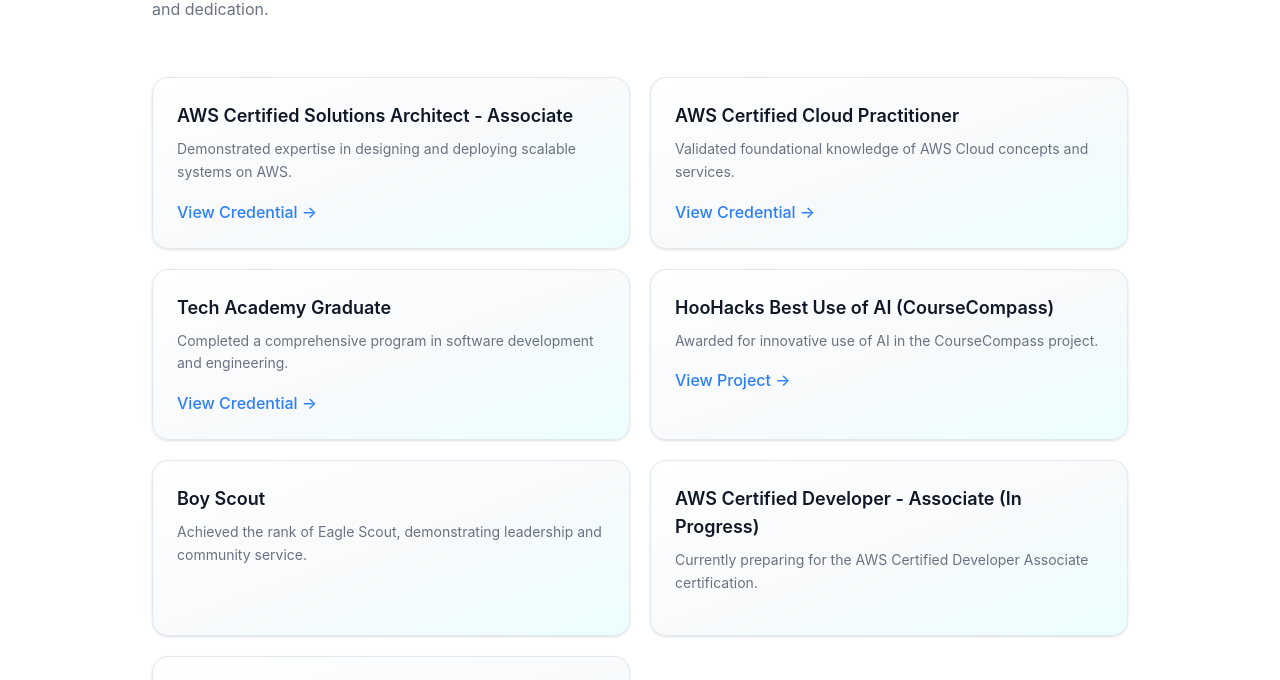
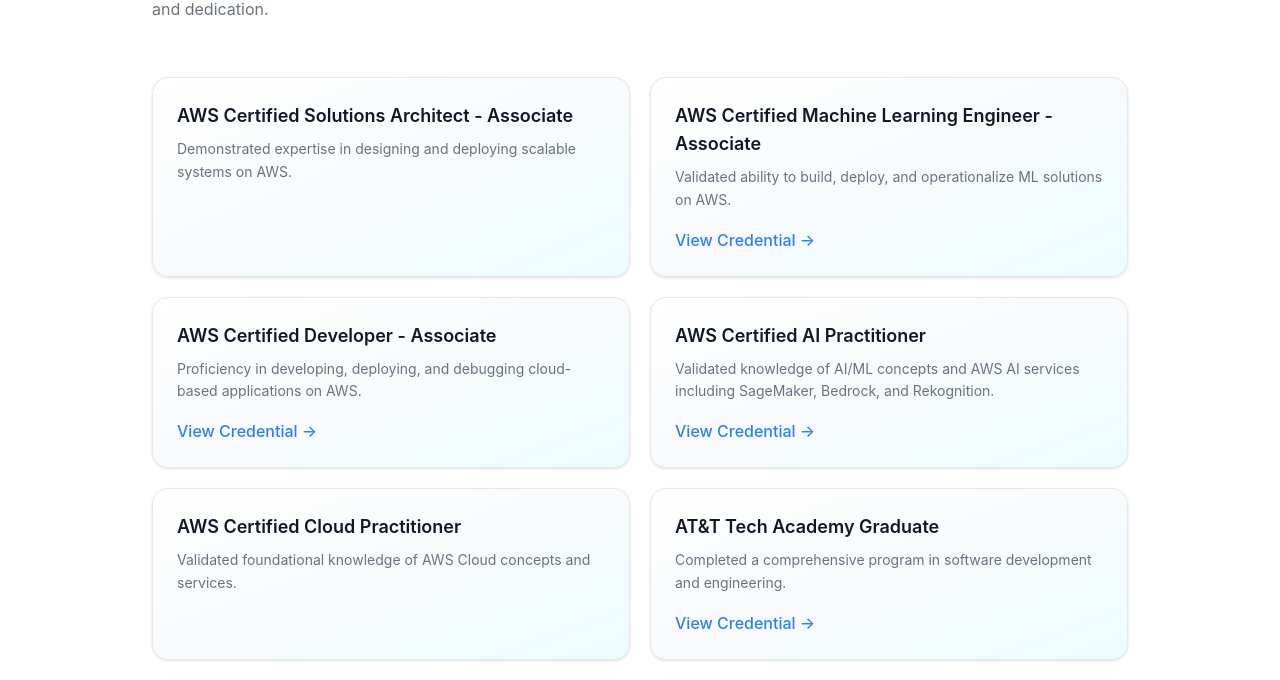
Before and after one commit to AryanThodupunuri/portfolio-site, a React (Vite) app: page /badges in a window 1280 px wide. Shown: the part 272-952 px from the top of the page. Built offline with nearby package versions, Linux system fonts and the light colour scheme; no server answers.

Commit message:
Fix badges page (actual routed component), remove resume button from title page, make Interview Vault private/login-required

```diff
--- a/src/pages/AchievementsBadges.tsx
+++ /dev/null
@@ -1,89 +0,0 @@
-import React from 'react';
-import AnimatedText from '../components/AnimatedText';
-
-const badges = [
-  {
-    title: 'AWS Certified Solutions Architect – Associate',
-    description: 'Validated cloud architecture skills with hands-on AWS experience.'
-  },
-  {
-    title: 'AWS Certified Machine Learning Engineer – Associate',
-    description: 'Validated ability to build, deploy, and operationalize ML solutions on AWS.',
-    link: 'https://www.credly.com/badges/53ba49fe-83bd-419e-b8c6-0b0d30da1e61/public_url'
-  },
-  {
-    title: 'AWS Certified Developer – Associate',
-    description: 'Proficiency in developing, deploying, and debugging cloud-based applications on AWS.',
-    link: 'https://www.credly.com/badges/48cd3595-2dd9-4ad4-bf76-3c64f4e5d17b/public_url'
-  },
-  {
-    title: 'AWS Certified AI Practitioner',
-    description: 'Validated knowledge of AI/ML concepts and AWS AI services including SageMaker, Bedrock, and Rekognition.',
-    link: 'https://www.credly.com/badges/aa3d6139-a6e4-4d9c-a147-f7571ef15f95/public_url'
-  },
-  {
-    title: 'AWS Certified Cloud Practitioner',
-    description: 'Demonstrated foundational AWS knowledge and best practices.'
-  },
-  {
-    title: 'AT&T Tech Academy Graduate',
-    description: 'Completed AT&T’s technical training program.',
-    link: 'https://www.credly.com/badges/ff7875ff-eee0-4f62-bc81-fe97c7f31c1e/public_url'
-  },
-  {
-    title: 'HackUVA Finalist',
-    description: "Placed in the top teams at UVA's flagship hackathon."
-  },
-  {
-    title: 'Dean’s List',
-    description: 'Recognized for academic excellence at UVA.'
-  },
-  {
-    title: 'Open Source Contributor',
-    description: 'Contributed to public projects on GitHub.'
-  },
-];
-
-const AchievementsBadges: React.FC = () => {
-  return (
-    <main className="min-h-screen bg-white dark:bg-gray-950 flex flex-col items-center px-4 py-12">
-      <h1 className="text-4xl font-bold mb-4 text-center">
-        <AnimatedText
-          texts={["Achievements & Badges", "Milestones & Recognition", "What I'm Proud Of"]}
-          type="slide"
-          interval={2000}
-        />
-      </h1>
-      <p className="text-lg text-gray-600 dark:text-gray-300 mb-8 text-center max-w-xl">
-        <AnimatedText
-          texts={["A showcase of certifications, awards, and accomplishments.", "Proof of impact, learning, and growth."]}
-          type="fade"
-          interval={2600}
-        />
-      </p>
-      <div className="grid grid-cols-1 sm:grid-cols-2 md:grid-cols-3 gap-6 w-full max-w-4xl">
-        {badges.map(badge => (
-          <div key={badge.title} className="flex flex-col items-center bg-gray-100 dark:bg-gray-800 rounded-xl p-6 border border-gray-200 dark:border-gray-700 shadow-sm hover:shadow-lg transition-all">
-            <div className="font-semibold text-gray-900 dark:text-white text-center mb-1">
-              {badge.link ? (
-                <a
-                  href={badge.link}
-                  target="_blank"
-                  rel="noopener noreferrer"
-                  className="hover:text-indigo-600 dark:hover:text-indigo-400 hover:underline"
-                >
-                  {badge.title}
-                </a>
-              ) : (
-                badge.title
-              )}
-            </div>
-            <div className="text-sm text-gray-500 dark:text-gray-400 text-center">{badge.description}</div>
-          </div>
-        ))}
-      </div>
-    </main>
-  );
-};
-
-export default AchievementsBadges;
--- a/src/pages/Badges.tsx
+++ b/src/pages/Badges.tsx
@@ -4,17 +4,35 @@
   {
     title: 'AWS Certified Solutions Architect - Associate',
     description: 'Demonstrated expertise in designing and deploying scalable systems on AWS.',
-    link: 'https://www.credly.com/badges/f4d46208-e30b-442f-9cb1-2ab5ef108e43/public_url',
+    link: '',
+    cta: '',
+  },
+  {
+    title: 'AWS Certified Machine Learning Engineer - Associate',
+    description: 'Validated ability to build, deploy, and operationalize ML solutions on AWS.',
+    link: 'https://www.credly.com/badges/53ba49fe-83bd-419e-b8c6-0b0d30da1e61/public_url',
+    cta: 'View Credential →',
+  },
+  {
+    title: 'AWS Certified Developer - Associate',
+    description: 'Proficiency in developing, deploying, and debugging cloud-based applications on AWS.',
+    link: 'https://www.credly.com/badges/48cd3595-2dd9-4ad4-bf76-3c64f4e5d17b/public_url',
+    cta: 'View Credential →',
+  },
+  {
+    title: 'AWS Certified AI Practitioner',
+    description: 'Validated knowledge of AI/ML concepts and AWS AI services including SageMaker, Bedrock, and Rekognition.',
+    link: 'https://www.credly.com/badges/aa3d6139-a6e4-4d9c-a147-f7571ef15f95/public_url',
     cta: 'View Credential →',
   },
   {
     title: 'AWS Certified Cloud Practitioner',
     description: 'Validated foundational knowledge of AWS Cloud concepts and services.',
-    link: 'https://www.credly.com/badges/304c7e98-507e-48ea-90e2-c5787e5d7769/public_url',
-    cta: 'View Credential →',
+    link: '',
+    cta: '',
   },
   {
-    title: 'Tech Academy Graduate',
+    title: 'AT&T Tech Academy Graduate',
     description: 'Completed a comprehensive program in software development and engineering.',
     link: 'https://www.credly.com/badges/ff7875ff-eee0-4f62-bc81-fe97c7f31c1e/public_url',
     cta: 'View Credential →',
@@ -26,20 +44,8 @@
     cta: 'View Project →',
   },
   {
-    title: 'Boy Scout',
+    title: 'Eagle Scout',
     description: 'Achieved the rank of Eagle Scout, demonstrating leadership and community service.',
-    link: '',
-    cta: '',
-  },
-  {
-    title: 'AWS Certified Developer - Associate (In Progress)',
-    description: 'Currently preparing for the AWS Certified Developer Associate certification.',
-    link: '',
-    cta: '',
-  },
-  {
-    title: 'AWS Certified AI Practitioner (In Progress)',
-    description: 'Currently preparing for the AWS Certified AI Practitioner certification.',
     link: '',
     cta: '',
   },
--- a/src/pages/InterviewVault.tsx
+++ b/src/pages/InterviewVault.tsx
@@ -246,6 +246,25 @@
 
   const toggle = (id: string) => setExpandedId(prev => prev === id ? null : id);
 
+  if (!isAuthenticated) {
+    return (
+      <main className="min-h-screen bg-white dark:bg-gray-950 flex items-center justify-center px-4">
+        <div className="max-w-md w-full text-center">
+          <h1 className="text-3xl font-bold text-gray-900 dark:text-white mb-3">My Interviews</h1>
+          <p className="text-sm text-gray-500 dark:text-gray-400 mb-8">
+            This page is private. Sign in to view my interview history, companies, and notes.
+          </p>
+          <Link
+            to="/login"
+            className="inline-flex items-center justify-center px-5 py-2.5 rounded-md bg-blue-600 hover:bg-blue-700 text-white text-sm font-medium shadow-sm"
+          >
+            Sign in
+          </Link>
+        </div>
+      </main>
+    );
+  }
+
   return (
     <main className="min-h-screen bg-white dark:bg-gray-950">
       <div className="max-w-4xl mx-auto px-4 py-12">
@@ -254,9 +273,7 @@
         <div className="mb-10">
           <h1 className="text-3xl font-bold text-gray-900 dark:text-white">My Interviews</h1>
           <p className="text-sm text-gray-500 dark:text-gray-400 mt-2 max-w-2xl">
-            {isAuthenticated
-              ? 'You\'re signed in. You can see my notes for each company below.'
-              : 'Browse every company I\'ve interviewed with. Sign in to unlock my notes for each one.'}
+            Every company I've interviewed with, along with my notes on each process.
           </p>
         </div>
 
--- a/src/pages/Landing.tsx
+++ b/src/pages/Landing.tsx
@@ -47,13 +47,6 @@
               />
             </p>
             <div className="flex flex-wrap gap-3 mb-14">
-              <a
-                href="/resume.pdf"
-                download
-                className="inline-flex items-center justify-center px-4 py-2 text-sm font-medium text-white bg-blue-600 hover:bg-blue-700 rounded-md shadow-sm focus:outline-none focus:ring-2 focus:ring-offset-2 focus:ring-blue-500"
-              >
-                Download Resume
-              </a>
               <a
                 href="https://github.com/AryanThodupunuri"
                 target="_blank"
```
